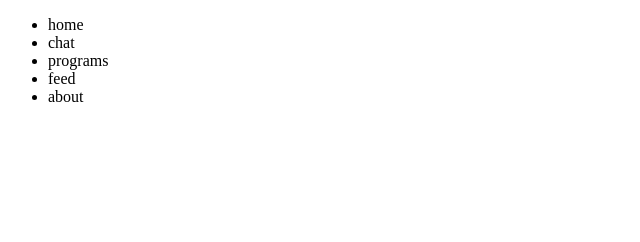
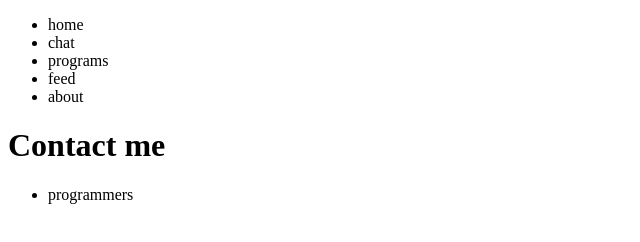
Before and after one commit to TRFus-ion/TRFus-ion, a plain HTML site: page index.html in a window 1280 px wide. Shown: the whole page, without its empty margins (0-640 px from the left). Drawn offline with Linux system fonts and the light colour scheme.

Commit message:
Update index.html

```diff
--- a/index.html
+++ b/index.html
@@ -17,6 +17,15 @@
     </header>
     <section></section>
     <aside></aside>
-    <footer></footer>
+    <footer>
+      <div>
+        <h1>Contact me</me>
+      </div>
+      <div>
+        <ul>
+          <li> programmers </li>
+        </ul>
+      </div>
+    </footer>
   </body>
 </html>
```
